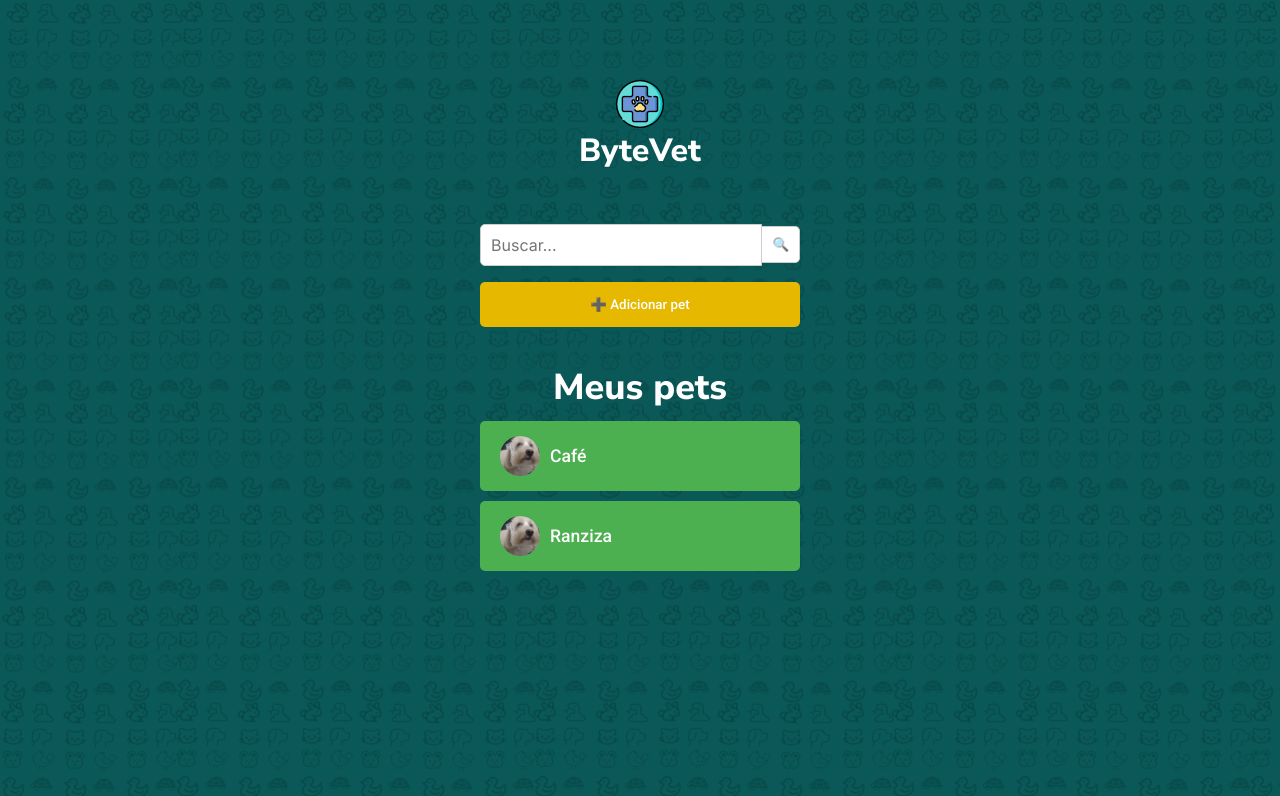
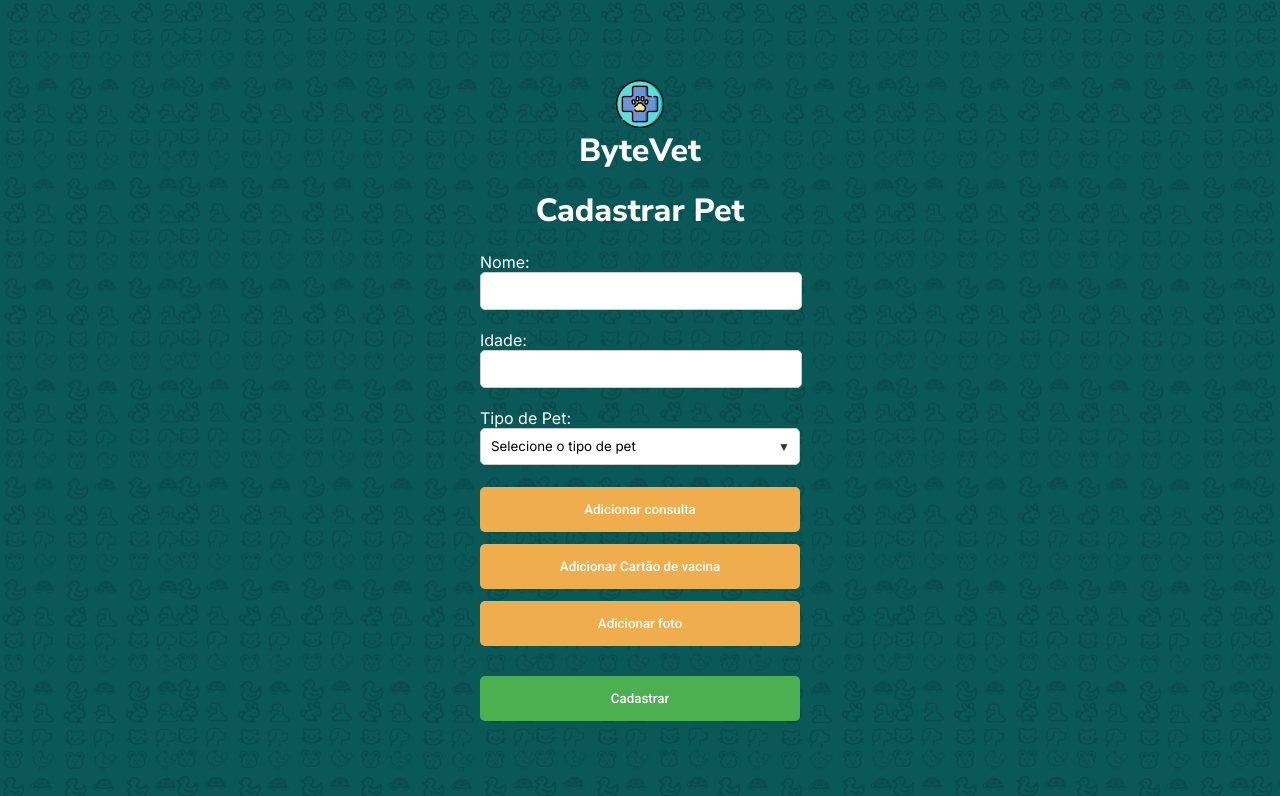
Before and after one commit to byte-vet/frontend, a React (Create React App) app: page / in a window 1280 px wide. Shown: the top 796 px of the page. Built offline with nearby package versions, Linux system fonts and the light colour scheme; the HTML template or start-up script is replaced by a standard one.

Commit message:
deixando a tela de cadastro de pet de acordo com o backend

```diff
--- a/src/App.js
+++ b/src/App.js
@@ -11,7 +11,7 @@ function App() {
   return (
     <Router>
       <Routes>
-        <Route path="/" element={<MyPets />} />
+        <Route path="/" element={<RegisterPet />} />
         <Route path="/register" element={<Register />} />
         <Route path="/home" element={<Home />} />
         <Route path="/mypets" element={<MyPets />} />
--- a/src/pages/MyPet.css
+++ b/src/pages/MyPet.css
@@ -37,34 +37,3 @@
   object-fit: cover; /* Ajuste da foto */
   margin-bottom: 1rem; /* Espaçamento abaixo da foto */
 }
-
-.vaccine-card-container {
-  background-color: #ffffff; /* Fundo branco para o cartão */
-  border-radius: 8px; /* Bordas arredondadas */
-  padding: 15px; /* Espaçamento interno */
-  margin-top: 20px; /* Espaçamento do topo */
-  width: 320px; /* Largura do cartão */
-  box-shadow: 0 4px 8px rgba(0,0,0,0.1); /* Sombra para destaque */
-}
-
-.vaccine-list {
-  list-style-type: none; /* Remover estilos de lista */
-  padding: 0; /* Remover padding padrão */
-  margin: 0; /* Remover margin padrão */
-}
-
-.vaccine-entry {
-  padding: 10px 0; /* Espaçamento vertical */
-  border-bottom: 1px solid #eee; /* Linha separadora */
-  display: flex; /* Disposição em linha */
-  justify-content: space-between; /* Espaçamento entre itens */
-}
-
-.vaccine-date {
-  font-weight: bold; /* Negrito para a data */
-  color: #333; /* Cor do texto */
-}
-
-.vaccine-name {
-  color: #666; /* Cor do texto */
-}
--- a/src/pages/RegisterPet.css
+++ b/src/pages/RegisterPet.css
@@ -12,6 +12,36 @@
   flex-direction: column;
   align-items: center;
   height: 100vh;
+}
+
+.register-pet-select-wrapper {
+  position: relative;
+  width: 320px;
+}
+
+.register-pet-select {
+  width: 100%;
+  padding: 10px 30px 10px 10px; /* padding-right maior para acomodar a seta */
+  margin-bottom: 15px;
+  border-radius: 5px;
+  border: 1px solid #ccc;
+  font-family: 'Inter', sans-serif;
+  background-color: #FFFFFF;
+  -webkit-appearance: none; /* Remove a aparência padrão do select no Chrome */
+  -moz-appearance: none; /* Remove a aparência padrão do select no Firefox */
+  appearance: none; /* Remove a aparência padrão do select */
+  cursor: pointer;
+}
+
+.register-pet-select-wrapper::after {
+  content: '▼'; /* Ícone da seta */
+  font-size: 12px; /* Tamanho da fonte do ícone da seta */
+  color: #333; /* Cor da seta */
+  position: absolute; /* Posicionamento absoluto */
+  right: 10px; /* Posicionado à direita */
+  top: 50%; /* Centralizado verticalmente */
+  pointer-events: none; /* O ícone não afetará os eventos de clique */
+  transform: translateY(-50%); /* Centralizado verticalmente com precisão */
 }
 
 .register-pet-header {
--- a/src/pages/RegisterPet.js
+++ b/src/pages/RegisterPet.js
@@ -5,8 +5,12 @@ import logo from './assets/images/logo.png';
 function RegisterPet() {
   const [pet, setPet] = useState({
     name: '',
-    age: ''
+    age: '',
+    type: '', // Add state for pet type
   });
+
+  const [showDropdown, setShowDropdown] = useState(false); // State for dropdown visibility
+  const petTypes = ['Cachorro', 'Gato', 'Peixe', 'Pássaro', 'Coelho', 'Roedor', 'Réptil', 'Outro']; // Array of pet types
 
   const handleChange = (event) => {
     const { name, value } = event.target;
@@ -16,9 +20,21 @@ function RegisterPet() {
     }));
   };
 
+  const handlePetTypeClick = (type) => {
+    setPet(prevPet => ({
+      ...prevPet,
+      type,
+    }));
+    setShowDropdown(false); // Hide dropdown on selection
+  };
+
+  const toggleDropdown = () => {
+    setShowDropdown(!showDropdown); // Toggle dropdown visibility
+  };
+
   const handleSubmit = (event) => {
     event.preventDefault();
-    // aqui a chamada para o backend para registrar o pet
+    // Here the call to the backend for registering the pet
     console.log(pet);
   };
 
@@ -50,6 +66,29 @@ function RegisterPet() {
             required
           />
         </label>
+        <form onSubmit={handleSubmit} className="register-pet-form">
+        <div className="register-pet-select-wrapper">
+          <label className="register-pet-label">
+            Tipo de Pet:
+            <select
+              className="register-pet-select"
+              name="type"
+              value={pet.type}
+              onChange={handleChange}
+              required
+            >
+              <option value="">Selecione o tipo de pet</option>
+              <option value="dog">Cachorro</option>
+              <option value="cat">Gato</option>
+              <option value="fish">Peixe</option>
+              <option value="bird">Pássaro</option>
+              <option value="rodent">Roedor</option>
+              <option value="reptile">Réptil</option>
+              <option value="other">Outro</option>
+            </select>
+          </label>
+        </div>
+  </form>
         <button className="button add">
           Adicionar consulta
         </button>
```
Lines whose indentation alone changed are shown as unchanged.
